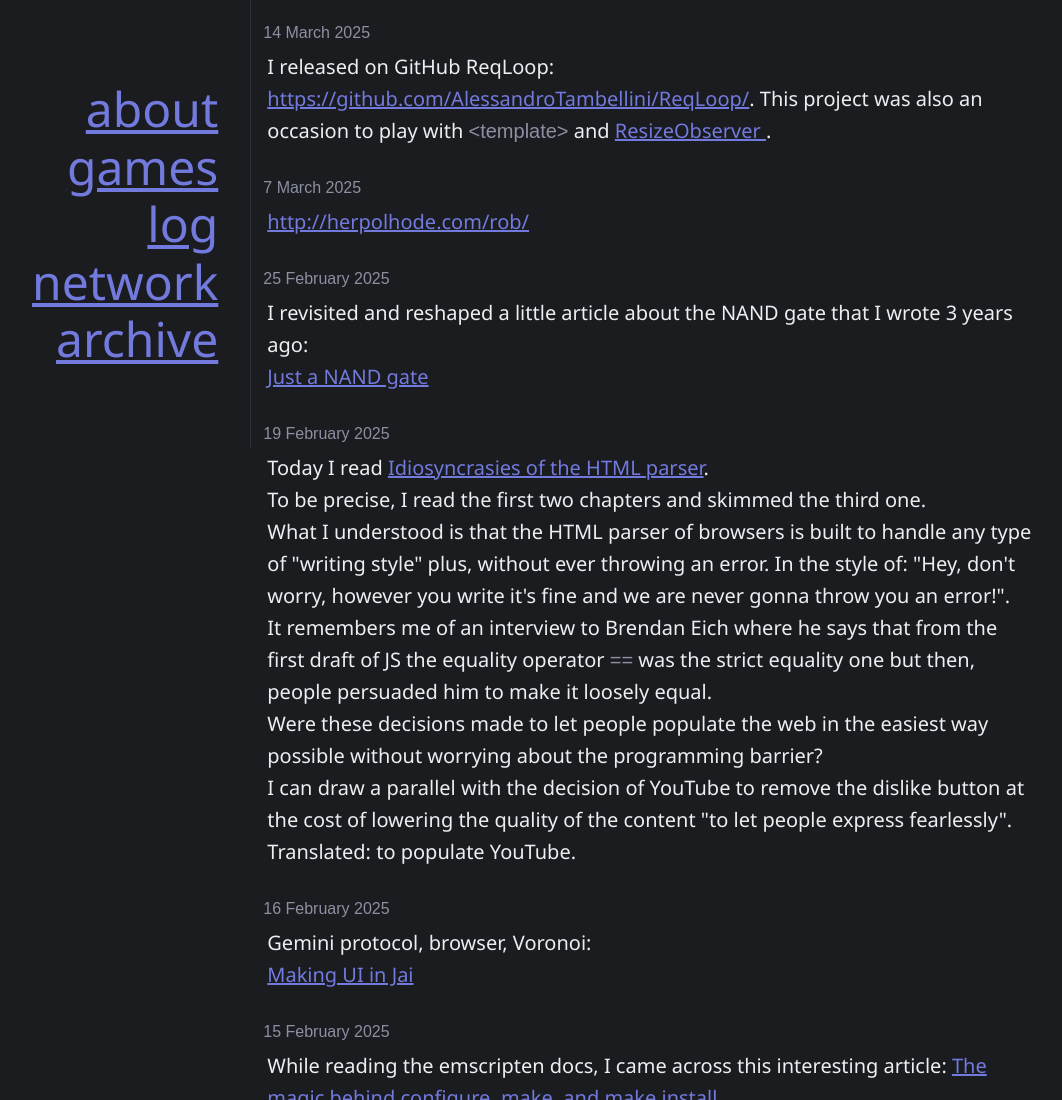
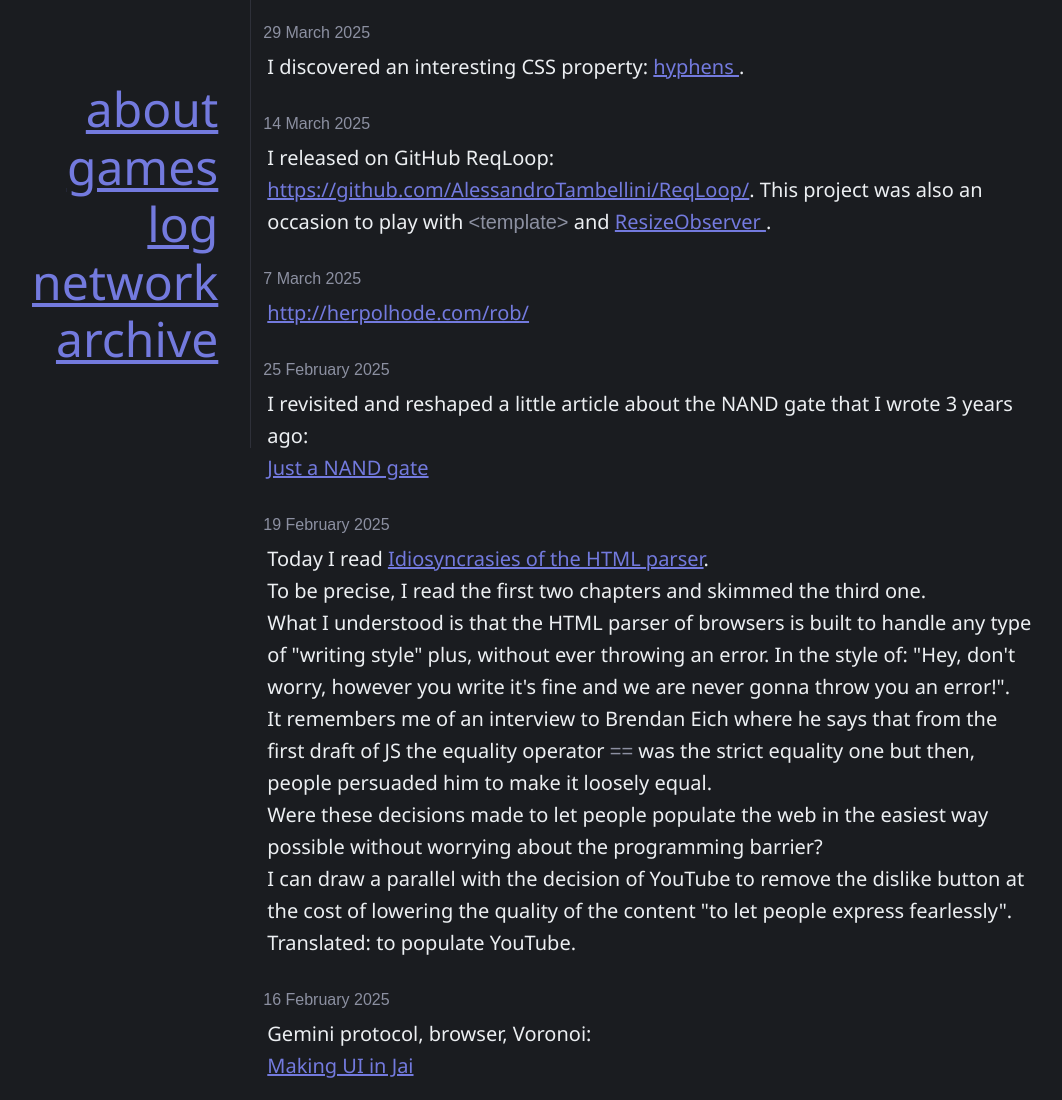
Before and after one commit to AlessandroTambellini/alessandrotambellini.github.io, a plain HTML site: page log.html in a window 1280 px wide. Shown: the top 1100 px of the page, without its empty margins (40-1102 px from the left). Drawn offline with Linux system fonts and the light colour scheme.

Commit message:
fix date and add new log

```diff
--- a/log.html
+++ b/log.html
@@ -9,8 +9,18 @@
 </head>
 <body>
     <main>
+        <article>
+            <time datetime="2025-03-29">29 March 2025</time>
+            <p>
+                I discovered an interesting CSS property:
+                <a href="https://developer.mozilla.org/en-US/docs/Web/CSS/hyphens">
+                    hyphens
+                </a>
+                .
+            </p>
+        </article>
 	  	<article>
-            <time datetime="2025-02-25">14 March 2025</time>
+            <time datetime="2025-03-14">14 March 2025</time>
             <p>
                 I released on GitHub ReqLoop:
                 <a href="https://github.com/AlessandroTambellini/ReqLoop/">https://github.com/AlessandroTambellini/ReqLoop/</a>.
@@ -21,7 +31,7 @@
             </p>
         </article>
 	  	<article>
-            <time datetime="2025-02-25">7 March 2025</time>
+            <time datetime="2025-03-07">7 March 2025</time>
             <p>
                 <a href="http://herpolhode.com/rob/">http://herpolhode.com/rob/</a>
             </p>
```
